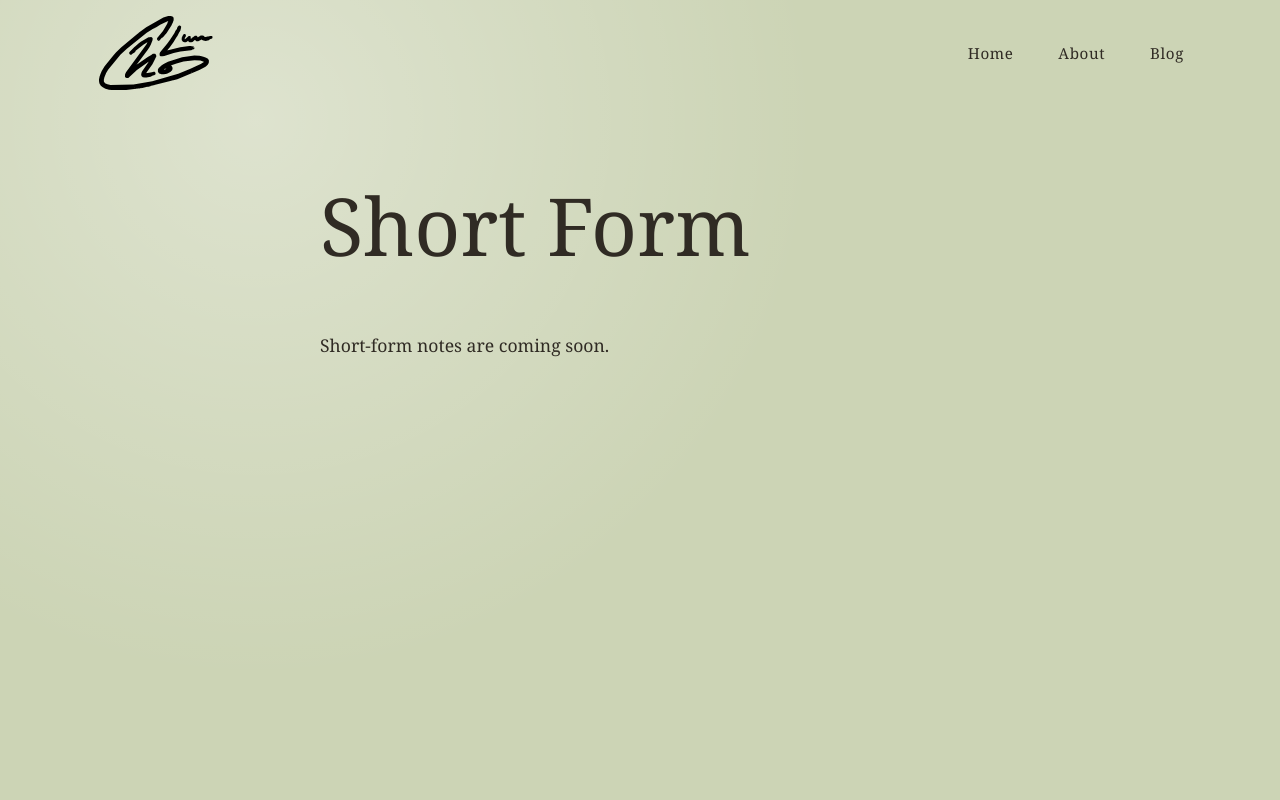
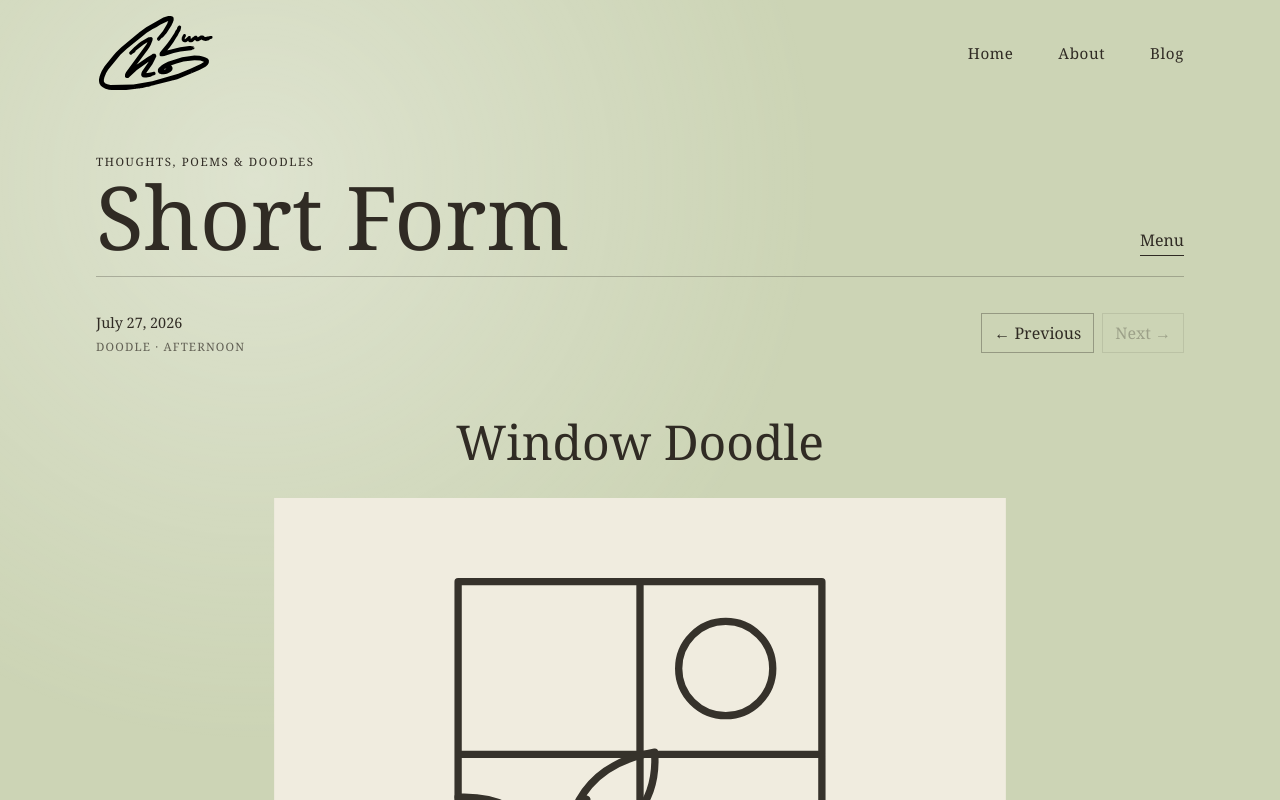
Before and after one commit to ch-lum/ch-lum.github.io, a SvelteKit app: page /short-form in a window 1280 px wide. Shown: the top 800 px of the page. Built offline with nearby package versions, Linux system fonts and the light colour scheme.

Commit message:
build date-driven short-form reader

```diff
--- /dev/null
+++ b/content/short-form/2026-06-12-small-hours.md
@@ -0,0 +1,13 @@
+---
+title: The Small Hours
+date: 2026-06-12
+tags: poem, night
+medium: text
+---
+The apartment settles
+one small sound at a time—
+the refrigerator hum,
+the pipes remembering rain.
+
+I leave the window open
+just enough for morning.
--- /dev/null
+++ b/content/short-form/2026-07-08-margin-note.md
@@ -0,0 +1,9 @@
+---
+title: A Margin Note
+date: 2026-07-08
+tags: thought
+medium: text
+---
+Maybe collecting physical things is partly a way of giving memory an address.
+
+The object does not remember for me, exactly. It simply makes forgetting take a little more effort.
--- /dev/null
+++ b/content/short-form/2026-07-27-window-doodle.md
@@ -0,0 +1,7 @@
+---
+title: Window Doodle
+date: 2026-07-27
+tags: doodle, afternoon
+medium: image
+image: /short-form/window-doodle.svg
+---
--- a/src/routes/short-form/+page.svelte
+++ b/src/routes/short-form/+page.svelte
@@ -1,3 +1,187 @@
-<svelte:head><title>Short Form — Chrissy Lum</title></svelte:head>
-<main><h1>Short Form</h1><p>Short-form notes are coming soon.</p></main>
-<style>main{width:min(40rem,calc(100% - 3rem));margin:4rem auto}h1{font-size:clamp(2.5rem,8vw,5rem);font-weight:400}p{font-size:1.1rem}</style>
+<script lang="ts">
+  import { fade, fly } from 'svelte/transition';
+
+  type Entry = {
+    slug: string;
+    title: string;
+    date: string;
+    tags: string[];
+    medium: 'text' | 'image';
+    image?: string;
+    body: string;
+  };
+
+  const files = import.meta.glob('../../../content/short-form/*.md', {
+    eager: true,
+    query: '?raw',
+    import: 'default'
+  }) as Record<string, string>;
+
+  function parseEntry(path: string, raw: string): Entry {
+    const match = raw.match(/^---\r?\n([\s\S]*?)\r?\n---\r?\n?([\s\S]*)$/);
+    if (!match) throw new Error(`${path} needs a frontmatter block.`);
+    const metadata = Object.fromEntries(match[1].split(/\r?\n/).filter(Boolean).map((line) => {
+      const separator = line.indexOf(':');
+      return [line.slice(0, separator).trim(), line.slice(separator + 1).trim()];
+    }));
+    const medium = metadata.medium === 'image' ? 'image' : 'text';
+    if (!/^\d{4}-\d{2}-\d{2}$/.test(metadata.date)) throw new Error(`${path} needs a YYYY-MM-DD date.`);
+    if (medium === 'image' && !metadata.image) throw new Error(`${path} needs an image path.`);
+    return {
+      slug: path.split('/').pop()?.replace(/\.md$/, '') ?? path,
+      title: metadata.title || 'Untitled',
+      date: metadata.date,
+      tags: (metadata.tags || '').split(',').map((tag) => tag.trim()).filter(Boolean),
+      medium,
+      image: metadata.image,
+      body: match[2].trim()
+    };
+  }
+
+  const entries = Object.entries(files).map(([path, raw]) => parseEntry(path, raw)).sort((a, b) => a.date.localeCompare(b.date));
+  let currentIndex = $state(entries.length - 1);
+  let direction = $state(1);
+  let showMenu = $state(false);
+  const current = $derived(entries[currentIndex]);
+
+  function navigate(nextIndex: number) {
+    if (nextIndex < 0 || nextIndex >= entries.length) return;
+    direction = nextIndex > currentIndex ? 1 : -1;
+    currentIndex = nextIndex;
+  }
+
+  function selectEntry(index: number) {
+    navigate(index);
+    showMenu = false;
+  }
+
+  function handleKeydown(event: KeyboardEvent) {
+    if (showMenu || event.metaKey || event.ctrlKey || event.altKey) return;
+    const target = event.target as HTMLElement;
+    if (['INPUT', 'SELECT', 'TEXTAREA'].includes(target.tagName)) return;
+    if (event.key === 'ArrowLeft') navigate(currentIndex - 1);
+    if (event.key === 'ArrowRight') navigate(currentIndex + 1);
+  }
+
+  function formatDate(date: string) {
+    return new Intl.DateTimeFormat('en-US', { dateStyle: 'long' }).format(new Date(`${date}T00:00:00`));
+  }
+
+  function escapeHtml(value: string) {
+    return value.replaceAll('&', '&amp;').replaceAll('<', '&lt;').replaceAll('>', '&gt;').replaceAll('"', '&quot;');
+  }
+
+  function renderBody(body: string) {
+    return body.split(/\n\s*\n/).map((paragraph) => {
+      const inline = escapeHtml(paragraph)
+        .replace(/\*\*([^*]+)\*\*/g, '<strong>$1</strong>')
+        .replace(/\*([^*]+)\*/g, '<em>$1</em>')
+        .replace(/\[([^\]]+)\]\((https?:\/\/[^)]+)\)/g, '<a href="$2" target="_blank" rel="noreferrer">$1</a>')
+        .replaceAll('\n', '<br />');
+      return `<p>${inline}</p>`;
+    }).join('');
+  }
+</script>
+
+<svelte:window onkeydown={handleKeydown} />
+
+<svelte:head>
+  <title>Short Form — Chrissy Lum</title>
+  <meta name="description" content="Short thoughts, poems, and doodles by Chrissy Lum." />
+</svelte:head>
+
+<main>
+  <header class="archive-header">
+    <div><p class="eyebrow">Thoughts, poems & doodles</p><h1>Short Form</h1></div>
+    <button class="menu-toggle" onclick={() => showMenu = !showMenu}>{showMenu ? 'Close menu' : 'Menu'}</button>
+  </header>
+
+  {#if showMenu}
+    <section class="menu" in:fade={{ duration: 180 }} aria-label="Short-form archive">
+      <p class="menu-heading">Archive</p>
+      <ol>
+        {#each [...entries].reverse() as entry}
+          {@const index = entries.findIndex((candidate) => candidate.slug === entry.slug)}
+          <li>
+            <button class:current={index === currentIndex} onclick={() => selectEntry(index)}>
+              <span>{entry.title}</span><time datetime={entry.date}>{formatDate(entry.date)}</time>
+            </button>
+          </li>
+        {/each}
+      </ol>
+    </section>
+  {:else if current}
+    <section class="reader" aria-live="polite">
+      <div class="reader-top">
+        <div class="metadata">
+          <time datetime={current.date}>{formatDate(current.date)}</time>
+          <span class="tags">{current.tags.join(' · ')}</span>
+        </div>
+        <nav aria-label="Short-form navigation">
+          <button disabled={currentIndex === 0} onclick={() => navigate(currentIndex - 1)}>← Previous</button>
+          <button disabled={currentIndex === entries.length - 1} onclick={() => navigate(currentIndex + 1)}>Next →</button>
+        </nav>
+      </div>
+
+      <div class="stage">
+        {#key current.slug}
+          <article class:text={current.medium === 'text'} class:image={current.medium === 'image'} in:fly={{ x: direction * 90, duration: 350 }} out:fade={{ duration: 150 }}>
+            <h2>{current.title}</h2>
+            {#if current.medium === 'image'}
+              <img src={current.image} alt={current.title} />
+            {:else}
+              <div class="body">{@html renderBody(current.body)}</div>
+            {/if}
+          </article>
+        {/key}
+      </div>
+
+      <p class="position">{currentIndex + 1} / {entries.length}</p>
+    </section>
+  {/if}
+</main>
+
+<style>
+  main { width: min(68rem, calc(100% - 3rem)); margin: 0 auto; padding: 3rem 0 7rem; overflow: hidden; }
+  .archive-header { display: flex; align-items: end; justify-content: space-between; gap: 2rem; border-bottom: 1px solid rgb(48 43 36 / 28%); padding-bottom: 1.25rem; }
+  .eyebrow, .menu-heading { margin: 0 0 .5rem; font-size: .72rem; letter-spacing: .14em; text-transform: uppercase; }
+  h1 { margin: 0; font-size: clamp(3rem, 7vw, 5.5rem); font-weight: 400; line-height: .9; }
+  button { color: inherit; font: inherit; }
+  .menu-toggle { border: 0; border-bottom: 1px solid currentColor; background: transparent; cursor: pointer; padding: .25rem 0; }
+  .reader { padding-top: 2.25rem; }
+  .reader-top { display: flex; align-items: start; justify-content: space-between; gap: 2rem; min-height: 4rem; }
+  .metadata { display: grid; gap: .4rem; }
+  .metadata time { font-size: .9rem; }
+  .tags { font-size: .72rem; letter-spacing: .1em; text-transform: uppercase; opacity: .7; }
+  nav { display: flex; gap: .5rem; }
+  nav button { border: 1px solid rgb(48 43 36 / 35%); background: transparent; cursor: pointer; padding: .5rem .75rem; }
+  nav button:disabled { cursor: default; opacity: .3; }
+  .stage { display: grid; min-height: 34rem; place-items: center; padding: 2rem 0; }
+  article { grid-area: 1 / 1; width: min(100%, 42rem); }
+  article h2 { margin: 0 0 1.5rem; font-size: clamp(1.8rem, 4vw, 3rem); font-weight: 400; text-align: center; }
+  article.text { min-height: 28rem; background: #f2efe5; box-shadow: 0 1.4rem 3rem rgb(48 43 36 / 12%); padding: clamp(2rem, 7vw, 5rem); }
+  article.text h2 { text-align: left; }
+  .body { font-size: clamp(1rem, 2vw, 1.15rem); line-height: 1.75; }
+  .body :global(p) { margin: 0 0 1.25em; }
+  .body :global(p:last-child) { margin-bottom: 0; }
+  .body :global(a) { text-underline-offset: .25em; }
+  article.image { width: min(100%, 48rem); }
+  article.image img { width: 100%; max-height: 34rem; object-fit: contain; }
+  .position { margin: 0; text-align: center; font-size: .75rem; opacity: .55; }
+  .menu { width: min(48rem, 100%); margin: 3rem auto 0; }
+  .menu-heading { border-bottom: 1px solid rgb(48 43 36 / 25%); padding-bottom: .8rem; }
+  ol { margin: 0; padding: 0; list-style: none; }
+  li { border-bottom: 1px solid rgb(48 43 36 / 18%); }
+  li button { display: flex; width: 100%; align-items: baseline; justify-content: space-between; gap: 2rem; border: 0; background: transparent; cursor: pointer; padding: 1rem 0; text-align: left; }
+  li button:hover span, li button:focus-visible span, li button.current span { text-decoration: underline; text-underline-offset: .25em; }
+  li time { flex: none; font-size: .78rem; opacity: .65; }
+  @media (max-width: 600px) {
+    main { width: calc(100% - 2rem); padding-top: 2rem; }
+    .reader-top { display: block; }
+    nav { justify-content: flex-end; margin-top: 1.25rem; }
+    .stage { min-height: 29rem; padding-top: 1.25rem; }
+    article.text { min-height: 24rem; }
+    li button { gap: 1rem; }
+  }
+  @media (prefers-reduced-motion: reduce) { article { animation-duration: .01ms !important; } }
+</style>
```
Also changed, not shown: public/short-form/window-doodle.svg (added), 1 other file (tests, documents, lock files or other folders).
